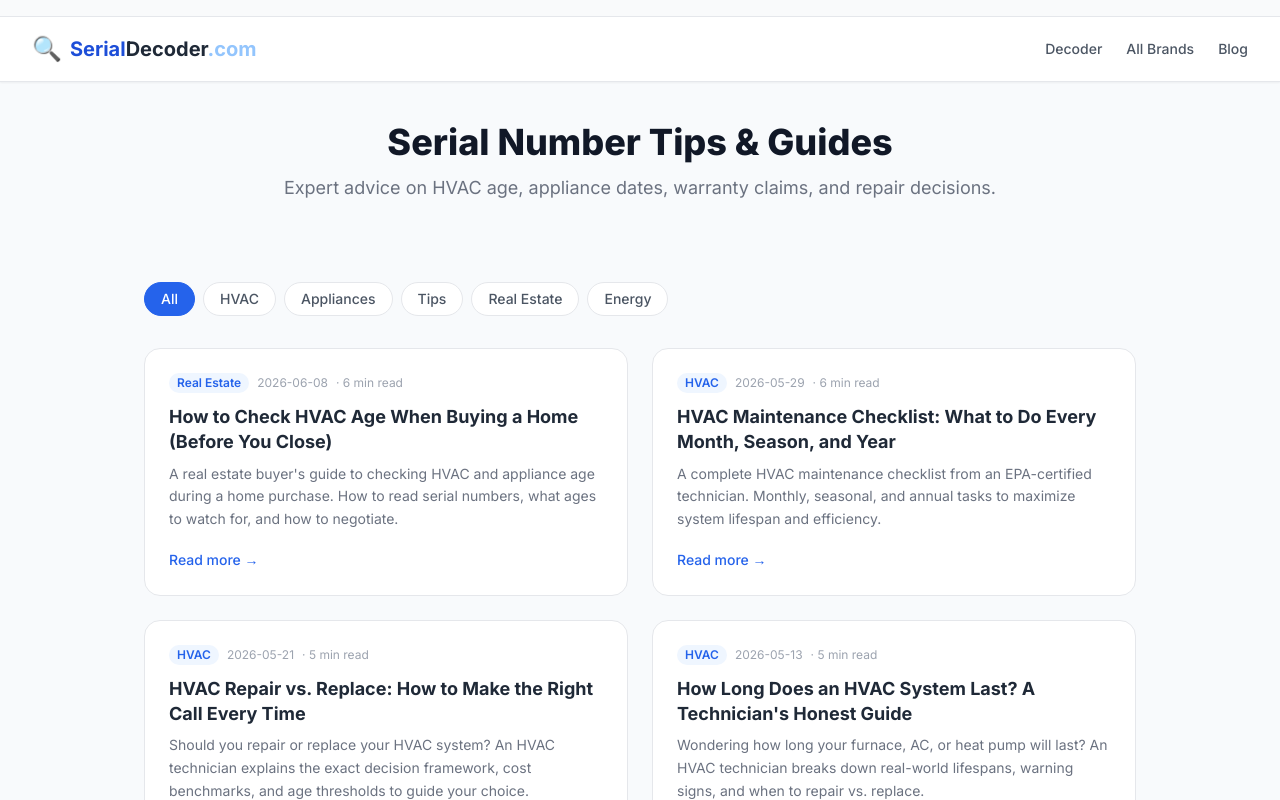
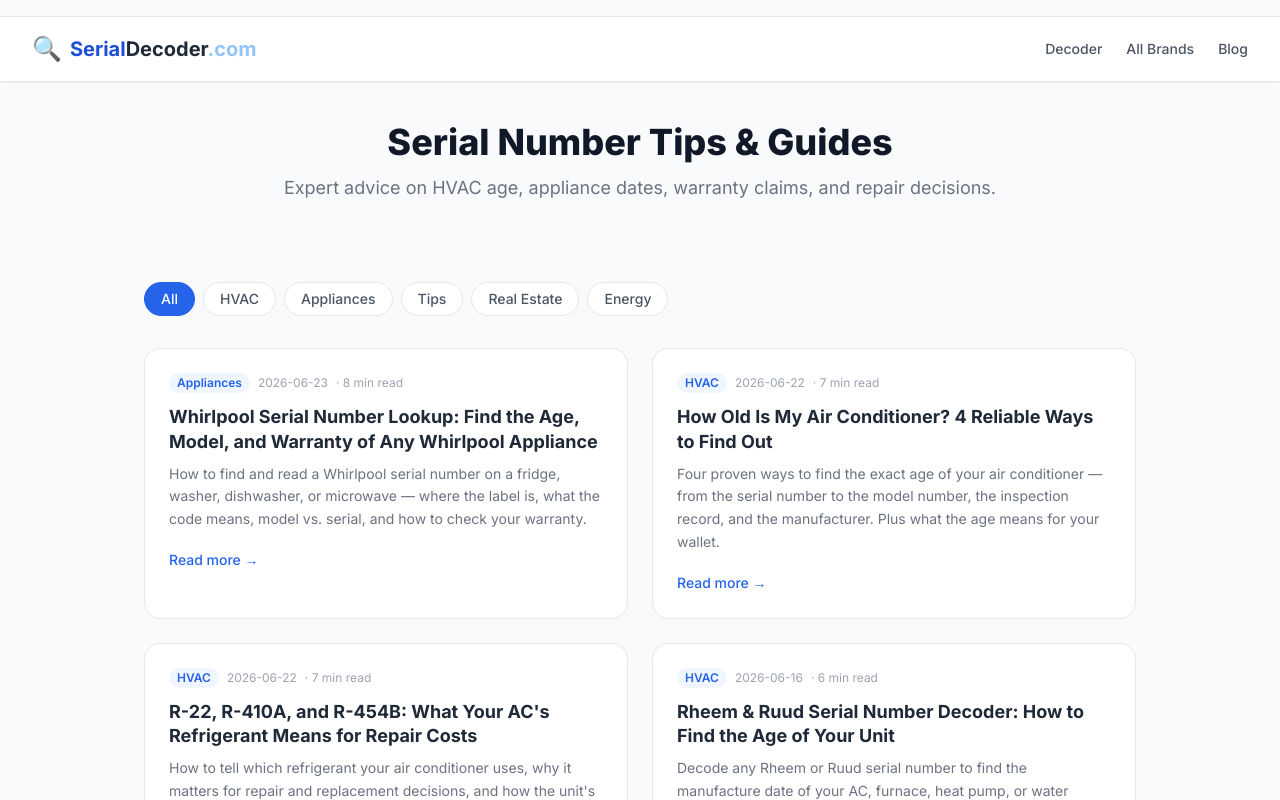
Before and after one commit to LordNorm495/serial-decoder-site, a Next.js app: page /blog in a window 1280 px wide. Shown: the top 800 px of the page. Built offline with nearby package versions, Linux system fonts and the light colour scheme.

Commit message:
Link 4 new posts in blog index (Whirlpool, AC age, refrigerant, Rheem/Ruud)

```diff
--- a/app/blog/page.tsx
+++ b/app/blog/page.tsx
@@ -8,6 +8,38 @@ export const metadata: Metadata = {
 }
 
 const posts = [
+  {
+    slug: 'whirlpool-serial-number-lookup',
+    title: 'Whirlpool Serial Number Lookup: Find the Age, Model, and Warranty of Any Whirlpool Appliance',
+    excerpt: 'How to find and read a Whirlpool serial number on a fridge, washer, dishwasher, or microwave — where the label is, what the code means, model vs. serial, and how to check your warranty.',
+    category: 'Appliances',
+    date: '2026-06-23',
+    readTime: '8 min',
+  },
+  {
+    slug: 'how-old-is-my-air-conditioner',
+    title: 'How Old Is My Air Conditioner? 4 Reliable Ways to Find Out',
+    excerpt: 'Four proven ways to find the exact age of your air conditioner — from the serial number to the model number, the inspection record, and the manufacturer. Plus what the age means for your wallet.',
+    category: 'HVAC',
+    date: '2026-06-22',
+    readTime: '7 min',
+  },
+  {
+    slug: 'ac-refrigerant-r22-r410a-r454b',
+    title: 'R-22, R-410A, and R-454B: What Your AC\'s Refrigerant Means for Repair Costs',
+    excerpt: 'How to tell which refrigerant your air conditioner uses, why it matters for repair and replacement decisions, and how the unit\'s age gives you the answer in seconds.',
+    category: 'HVAC',
+    date: '2026-06-22',
+    readTime: '7 min',
+  },
+  {
+    slug: 'rheem-ruud-serial-number-age',
+    title: 'Rheem & Ruud Serial Number Decoder: How to Find the Age of Your Unit',
+    excerpt: 'Decode any Rheem or Ruud serial number to find the manufacture date of your AC, furnace, heat pump, or water heater. Includes the week-and-year date code format with real examples.',
+    category: 'HVAC',
+    date: '2026-06-16',
+    readTime: '6 min',
+  },
   {
     slug: 'real-estate-hvac-age-inspection',
     title: 'How to Check HVAC Age When Buying a Home (Before You Close)',
```
